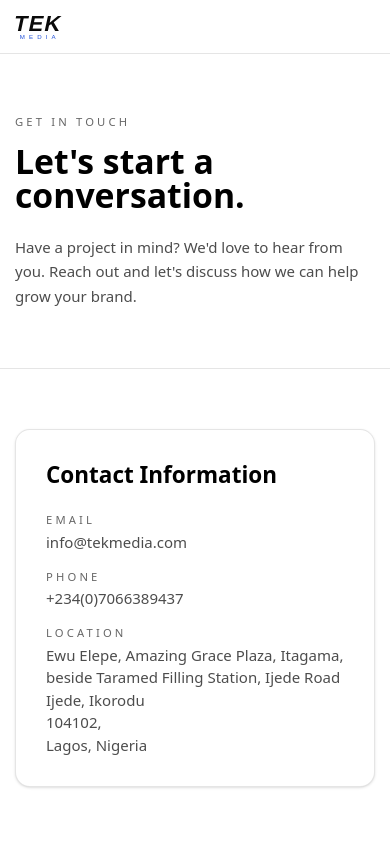
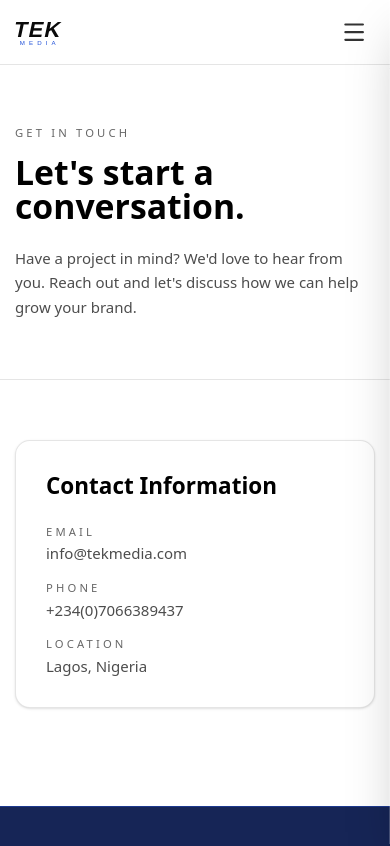
Before and after one commit to whizdome/tekmedia, a React (Vite) app: page /contact in a window 390 px wide. Shown: the top 846 px of the page. Built offline with nearby package versions, Linux system fonts and the light colour scheme.

Commit message:
upadte mobile view

```diff
--- a/package.json
+++ b/package.json
@@ -10,6 +10,7 @@
     "preview": "vite preview"
   },
   "dependencies": {
+    "lucide-react": "^0.563.0",
     "react": "^19.2.0",
     "react-dom": "^19.2.0",
     "react-router-dom": "^7.12.0",
--- a/src/app/siteConfig.js
+++ b/src/app/siteConfig.js
@@ -1,8 +1,8 @@
 export const siteConfig = {
   footer: {
     city: "LAGOS",
-    address: "Ewu Elepe, Amazing Grace Plaza, Itagama, beside Taramed Filling Station, Ijede Road Ijede, Ikorodu 104102, Lagos, Nigeria",
-    mapLink: "https://maps.app.goo.gl/Aq6gJCDNQCFWsmGy5",
+    address: "Lagos, Nigeria",
+    mapLink: "https://maps.app.goo.gl/S8GvXuviUag63ocX9",
     email: "info@tekmediang.com",
     phone: "+234(0)7066389437",
     hours: "Mon–Sat · 8.30am–5pm",
--- a/src/components/home/FootprintSection.jsx
+++ b/src/components/home/FootprintSection.jsx
@@ -39,7 +39,7 @@ export default function FootprintSection() {
       </div>
 
       <h2 className="mt-3 text-2xl md:text-3xl font-semibold text-black max-w-3xl leading-tight">
-        Trusted by teams across finance, consumer goods, telecoms and culture.
+      Trusted by teams across modern businesses and creative brands.
       </h2>
 
       <p className="mt-3 max-w-3xl text-black/70 leading-relaxed">
--- a/src/components/layout/Navbar.jsx
+++ b/src/components/layout/Navbar.jsx
@@ -1,5 +1,7 @@
+import { useEffect, useState } from "react";
 import { Link } from "react-router-dom";
 import Container from "../ui/Container.jsx";
+import { Menu, X } from "lucide-react";
 
 const nav = [
   { label: "About us", href: "/#services" },
@@ -9,18 +11,35 @@ const nav = [
 ];
 
 export default function Navbar() {
+  const [open, setOpen] = useState(false);
+
+  // Lock body scroll + close on ESC
+  useEffect(() => {
+    if (!open) return;
+
+    const onKeyDown = (e) => {
+      if (e.key === "Escape") setOpen(false);
+    };
+
+    document.addEventListener("keydown", onKeyDown);
+    const prevOverflow = document.body.style.overflow;
+    document.body.style.overflow = "hidden";
+
+    return () => {
+      document.removeEventListener("keydown", onKeyDown);
+      document.body.style.overflow = prevOverflow;
+    };
+  }, [open]);
+
   return (
     <header className="sticky top-0 z-50 bg-white border-b border-black/10">
-      <Container className="py-3 flex flex-col items-start gap-3 sm:flex-row sm:items-center sm:justify-between">
+      <Container className="py-3 flex items-center justify-between">
         <Link to="/" className="flex items-center gap-3">
-          <img
-            src="/tekmedia-logo.svg"
-            alt="Tek Media"
-            className="h-8 w-auto"
-          />
+          <img src="/tekmedia-logo.svg" alt="Tek Media" className="h-8 w-auto" />
         </Link>
 
-        <nav className="hidden w-full flex-wrap items-center gap-4 text-xs uppercase tracking-[0.18em] text-black/70 sm:w-auto md:flex">
+        {/* Desktop nav */}
+        <nav className="hidden md:flex items-center gap-6 text-xs uppercase tracking-[0.18em] text-black/70">
           {nav.map((item) => (
             <a
               key={item.href}
@@ -31,7 +50,75 @@ export default function Navbar() {
             </a>
           ))}
         </nav>
+
+        {/* Mobile button (hamburger only) */}
+        <div className="flex items-center md:hidden">
+          <button
+            type="button"
+            onClick={() => setOpen(true)}
+            className="inline-flex items-center justify-center rounded-full p-2 text-black/80 hover:bg-black/5 active:bg-black/10"
+            aria-label="Open menu"
+            aria-expanded={open}
+            aria-controls="mobile-menu"
+          >
+            <Menu className="h-7 w-7" />
+          </button>
+        </div>
       </Container>
+
+      {/* Mobile drawer */}
+      <div
+        className={`md:hidden fixed inset-0 z-[60] ${
+          open ? "" : "pointer-events-none"
+        }`}
+        aria-hidden={!open}
+      >
+        {/* Backdrop */}
+        <div
+          className={`absolute inset-0 bg-black/40 transition-opacity ${
+            open ? "opacity-100" : "opacity-0"
+          }`}
+          onClick={() => setOpen(false)}
+        />
+
+        {/* Panel */}
+        <aside
+          id="mobile-menu"
+          role="dialog"
+          aria-modal="true"
+          className={`absolute right-0 top-0 h-full w-[82%] max-w-sm bg-white shadow-2xl transition-transform duration-300 ${
+            open ? "translate-x-0" : "translate-x-full"
+          }`}
+        >
+          <div className="flex items-center justify-between border-b border-black/10 p-4">
+            <span className="text-sm font-semibold tracking-wide">Menu</span>
+            <button
+              type="button"
+              onClick={() => setOpen(false)}
+              className="inline-flex items-center justify-center rounded-full p-2 text-black/80 hover:bg-black/5 active:bg-black/10"
+              aria-label="Close menu"
+            >
+              <X className="h-6 w-6" />
+            </button>
+          </div>
+
+          <div className="p-4">
+            <div className="flex flex-col">
+              {nav.map((item) => (
+                <a
+                  key={item.href}
+                  href={item.href}
+                  onClick={() => setOpen(false)}
+                  className="flex items-center justify-between py-4 text-base font-semibold text-black/80 border-b border-black/10"
+                >
+                  {item.label}
+                  <span className="text-black/40">›</span>
+                </a>
+              ))}
+            </div>
+          </div>
+        </aside>
+      </div>
     </header>
   );
 }
--- a/src/pages/Contact.jsx
+++ b/src/pages/Contact.jsx
@@ -55,7 +55,6 @@ export default function Contact() {
                   Location
                 </div>
                 <p className="text-black/70">
-                  Ewu Elepe, Amazing Grace Plaza, Itagama, beside Taramed Filling Station, Ijede Road Ijede, Ikorodu  <br></br> 104102, <br></br>
                 Lagos, Nigeria
                 </p>
               </div>
```
Also changed, not shown: 1 other file (tests, documents, lock files or other folders).
